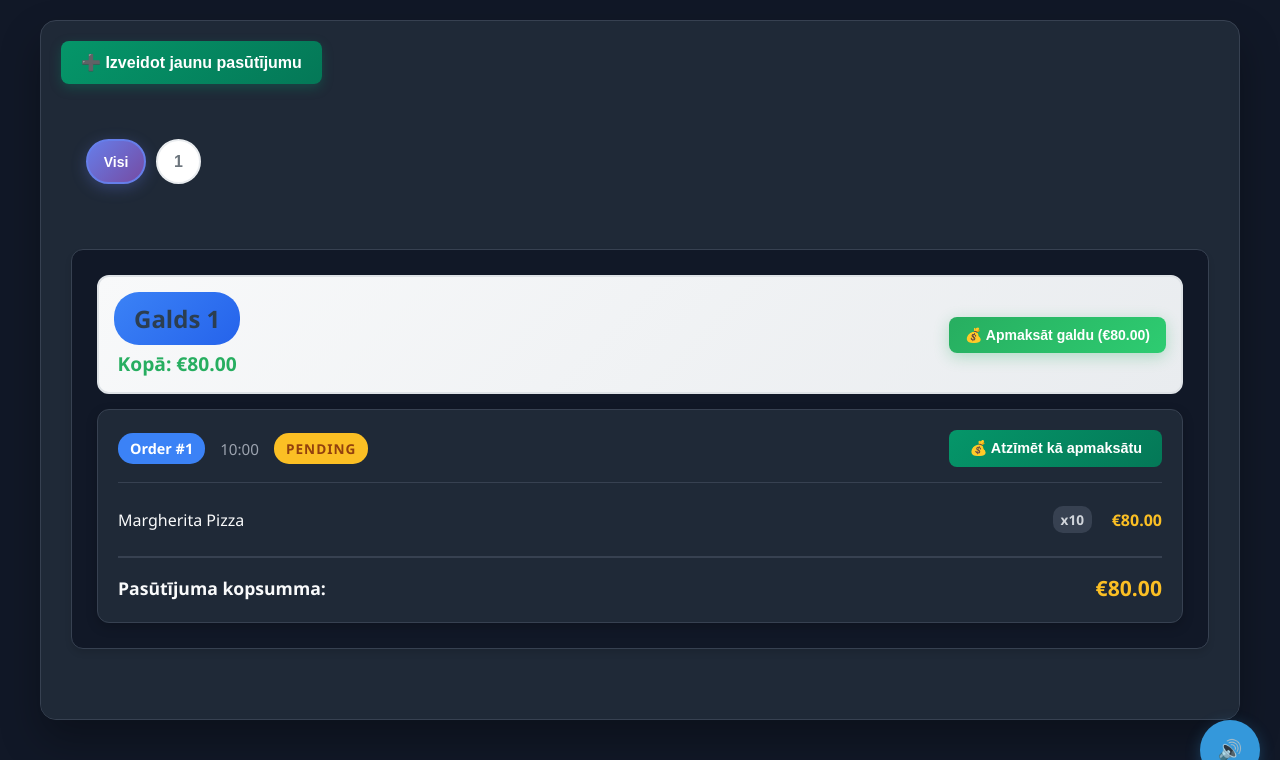
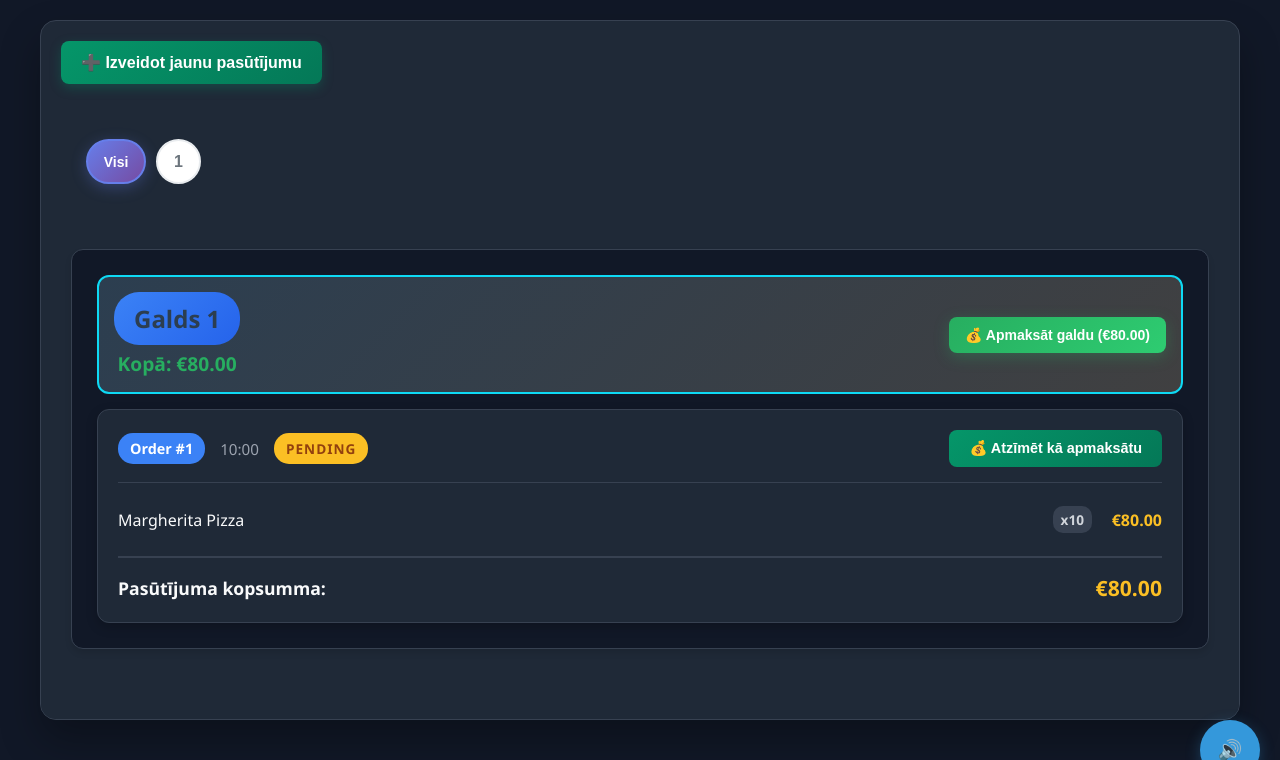
Before and after one commit to agate17/qr-ordering, a PHP site: page /register.php in a window 1280 px wide. Shown: the top 760 px of the page. Run offline with PHP 8.4, Linux system fonts and the light colour scheme; data comes from the database, SQL or seed files in the repository; tables that the repository leaves empty hold one stand-in row (values such as "Sample post"); some libraries are stand-ins or nearby versions.

Commit message:
table header design change

```diff
--- a/public/register.php
+++ b/public/register.php
@@ -359,9 +359,9 @@ $max_tables = get_table_count();
         align-items: center;
         margin-bottom: 15px;
         padding: 15px;
-        background: linear-gradient(135deg, #f8f9fa, #e9ecef);
+        background: linear-gradient(135deg, #2c3e50, #404041ff);
         border-radius: 12px;
-        border: 2px solid #dee2e6;
+        border: 2px solid #0ed9f4ff;
     }
 
     .table-info {
```
Also changed, not shown: 1 other file.
